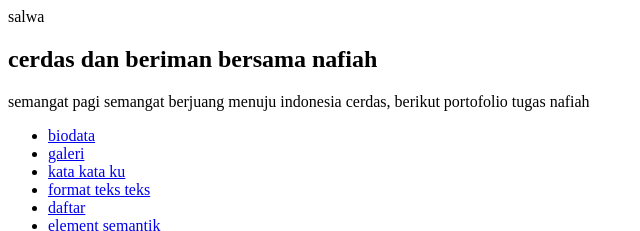
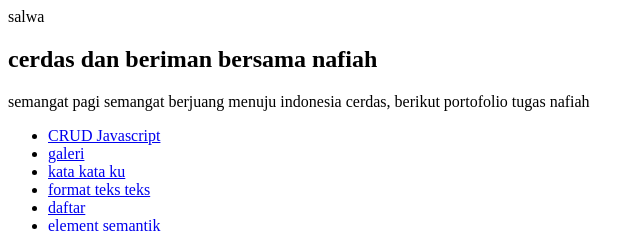
Before and after one commit to salwa23-cpu/salwa-siti-a, a plain HTML site: page index.html in a window 1280 px wide. Shown: the top 231 px of the page, 0-640 px from the left. Drawn offline with Linux system fonts and the light colour scheme.

Commit message:
Update index.html

```diff
--- a/index.html
+++ b/index.html
@@ -11,7 +11,7 @@
 	   semangat pagi semangat berjuang menuju indonesia cerdas, berikut portofolio tugas nafiah
 	   <div class="menu pilihan">
 	    <ul>
-		<li><a href="biodata.html">biodata</a></li>
+		<li><a href="https://salwa23-cpu.github.io/crud-javascript/">CRUD Javascript</a></li>
 		<li><a href="galeri.html">galeri</a></li>
 		<li><a href="kata.html">kata kata ku</a></li>
 		<li><a href="formating.html">format teks teks</a></li>
@@ -22,4 +22,5 @@
                 <li><a href="kisi kisi 1.html">kisi kisi 1</a></li>
 		<ul>
 </body>
+
 </html>
```
